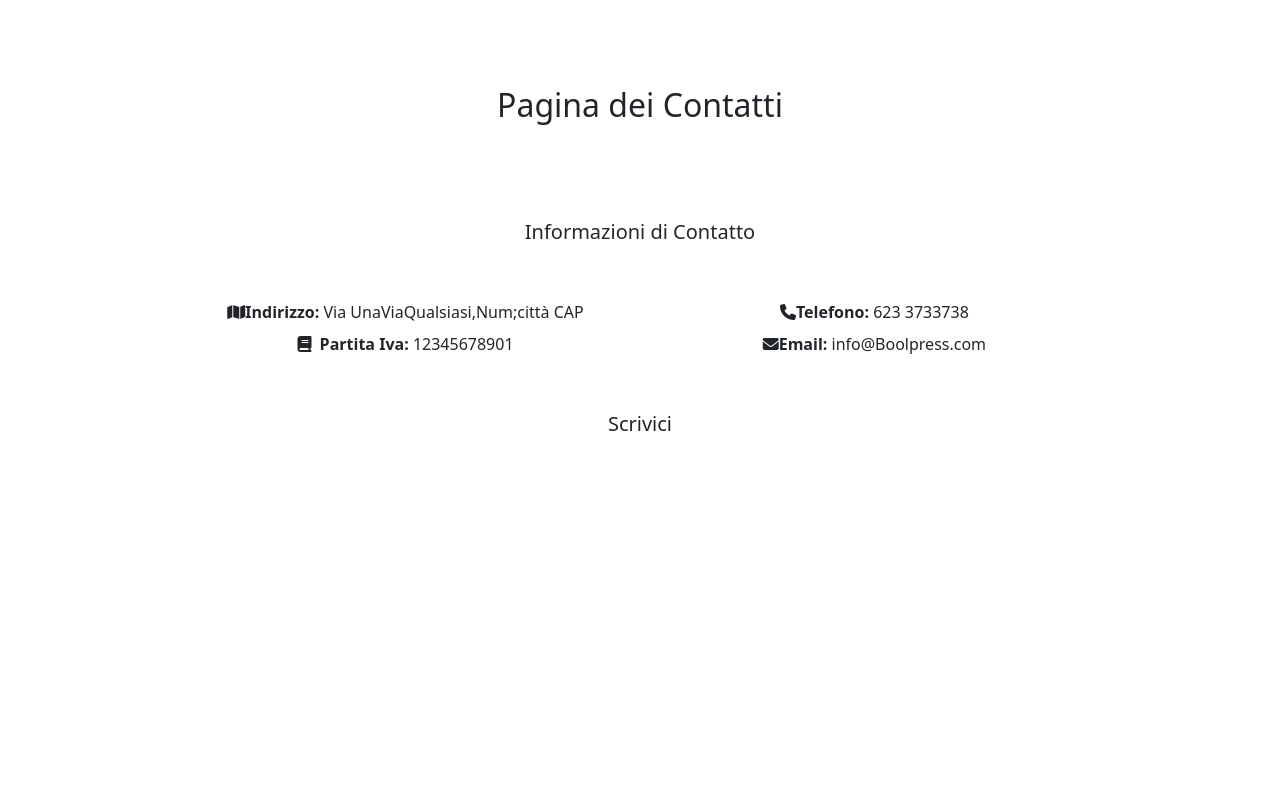
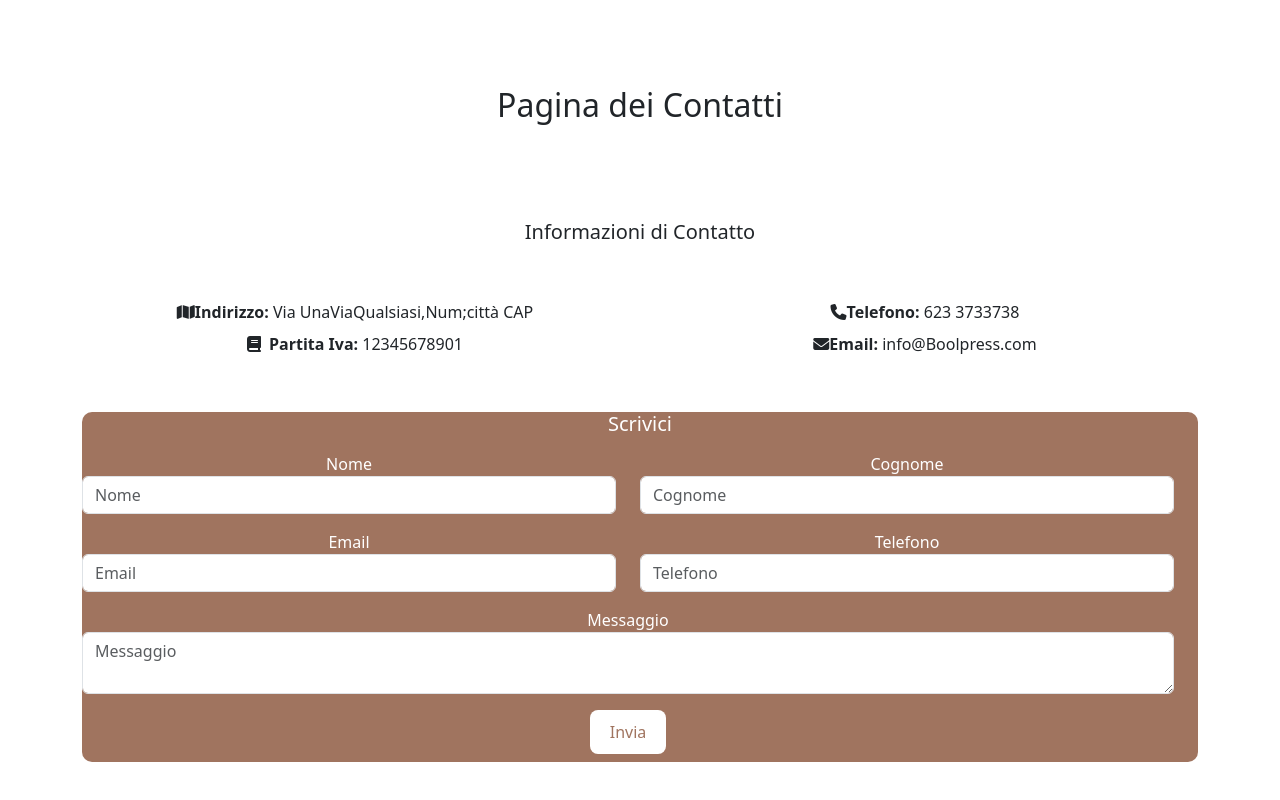
Before and after one commit to N1colas7/vite-boolfolio, a Vue app: page /contatti in a window 1280 px wide. Shown: the part 236-1036 px from the top of the page. Before the commit the page ends 800 px from the top, so only its background shows below. Built offline with nearby package versions, Linux system fonts and the light colour scheme.

Commit message:
done form for contacs and call api done

```diff
--- a/src/pages/Contacts.vue
+++ b/src/pages/Contacts.vue
@@ -1,17 +1,38 @@
 <script>
+    import axios from 'axios';
 export default {
+
     name: 'Contacts',
     data() {
         return {
-
+            name:'',
+            surname: '',
+            email: '',
+            phone:'',
+            message:'',
         }
     },
+    methods:{
+        sendForm(){
+            const data = {
+                name: this.name,
+                surname: this.surname,
+                email: this.email,
+                phone: this.phone,
+                message: this.message,
+            }
+
+            axios.post(`${this.store.baseUrl}/api/contacts`,data).then((response) => {
+
+            });
+        }
+    }
 }
 </script>
 <template lang="">
     <div class="container">
         <div class="row my-5">
-            <div class="col-12">
+            <div class="col-12 ">
                 <h2 class="text-center my-5">Pagina dei Contatti</h2>
             </div>
             <div class="col-12">
@@ -50,14 +71,59 @@ export default {
                         </div>
                     </div>
                 </div>
-                <div class="col-12 my-5">
+                <div class="col-12 my-5 write-on">
                     <h5 class="text-center">Scrivici</h5>
-                    <form></form>
+                    <form @submit="sendForm">
+                        <div class="row">
+                            <div class="row">
+                                <div class="col-12 col-md-6 my-2">
+                                    <label for="nome" class="control-label">Nome</label>
+                                    <input type="text" class="form-control" name="nome" id="nome" placeholder="Nome" v-model="name">
+                                </div>
+                                <div class="col-12 col-md-6 my-2">
+                                    <label for="cognome" class="control-label">Cognome</label>
+                                    <input type="text" class="form-control" name="cognome" id="cognome" placeholder="Cognome" v-model="surname">
+                                </div>
+                                <div class="col-12 col-md-6 my-2">
+                                    <label for="email" class="control-label">Email</label>
+                                    <input type="mail" class="form-control" name="email" id="email" placeholder="Email" v-model="email">
+                                </div>
+                                <div class="col-12 col-md-6 my-2">
+                                    <label for="telefono" class="control-label">Telefono</label>
+                                    <input type="phone" class="form-control" name="telefono" id="telefono" placeholder="Telefono" v-model="phone">
+                                </div>
+                                <div class="col-12 my-2">
+                                    <label class="control-label" for="messaggio">Messaggio</label>
+                                    <textarea class="form-control" name="messaggio" id="messaggio" placeholder="Messaggio" v-model="message">
+                                    </textarea>
+                                </div>
+                                <div class="col-12 my-2 text-center">
+                                    <button type="submit" class="send_email">Invia</button>
+                                </div>
+                            </div>
+                        </div>
+                    </form>
                 </div>
             </div>
         </div>
     </div>
 </template>
-<style lang="">
+<style lang="scss" scoped>
+    .write-on{
+        background-color: rgb(160, 116, 95);
+        color: white;
+        border-radius: 10px;
+    }
+     .send_email{
+        background-color: white;
+        color:rgb(160, 116, 95);
+        border: none;
+        padding: 10px 20px;
+        transi
 
+        &:hover{
+            background-color: rgb(116, 84, 69);
+            color: white;
+        }
+    }
 </style>
```
